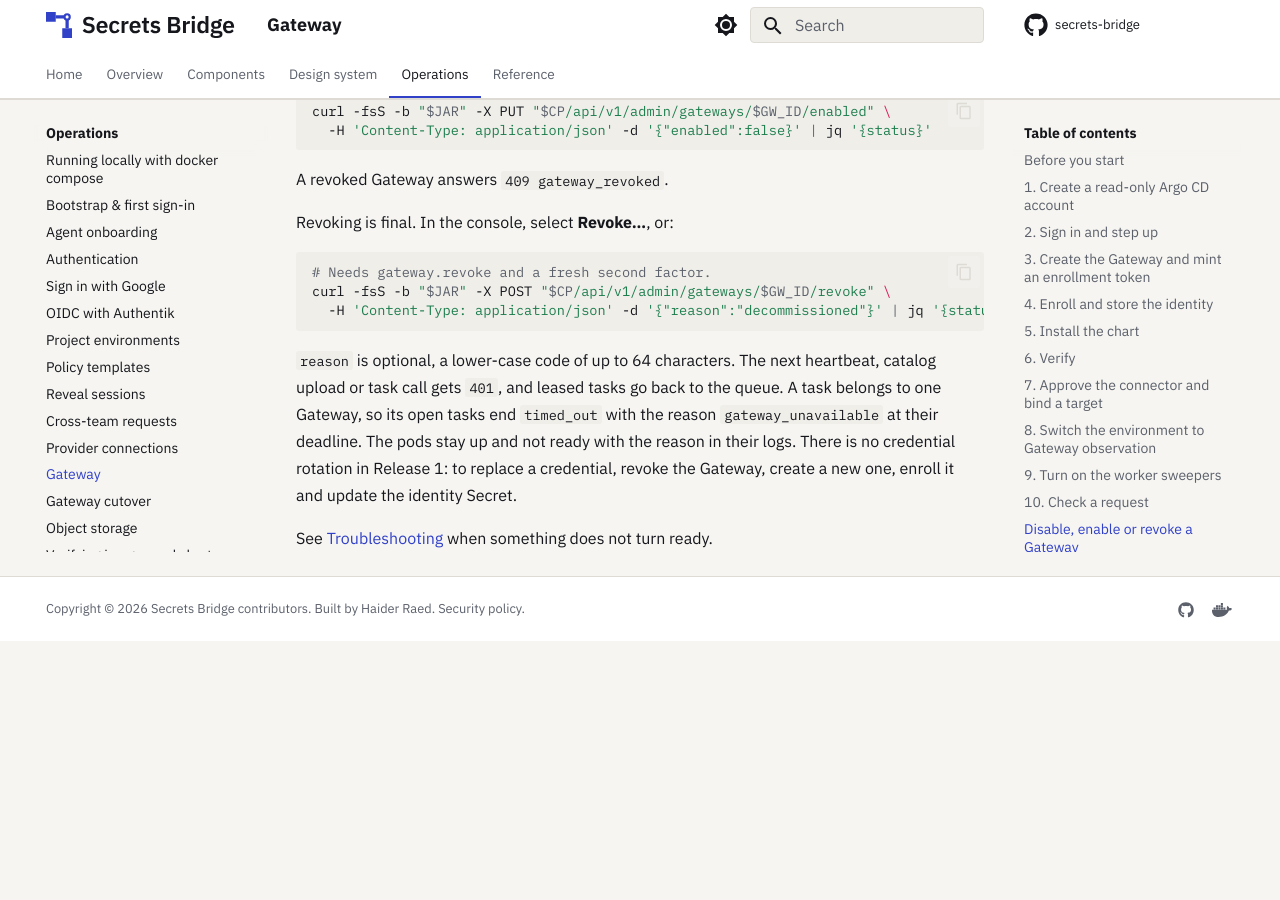
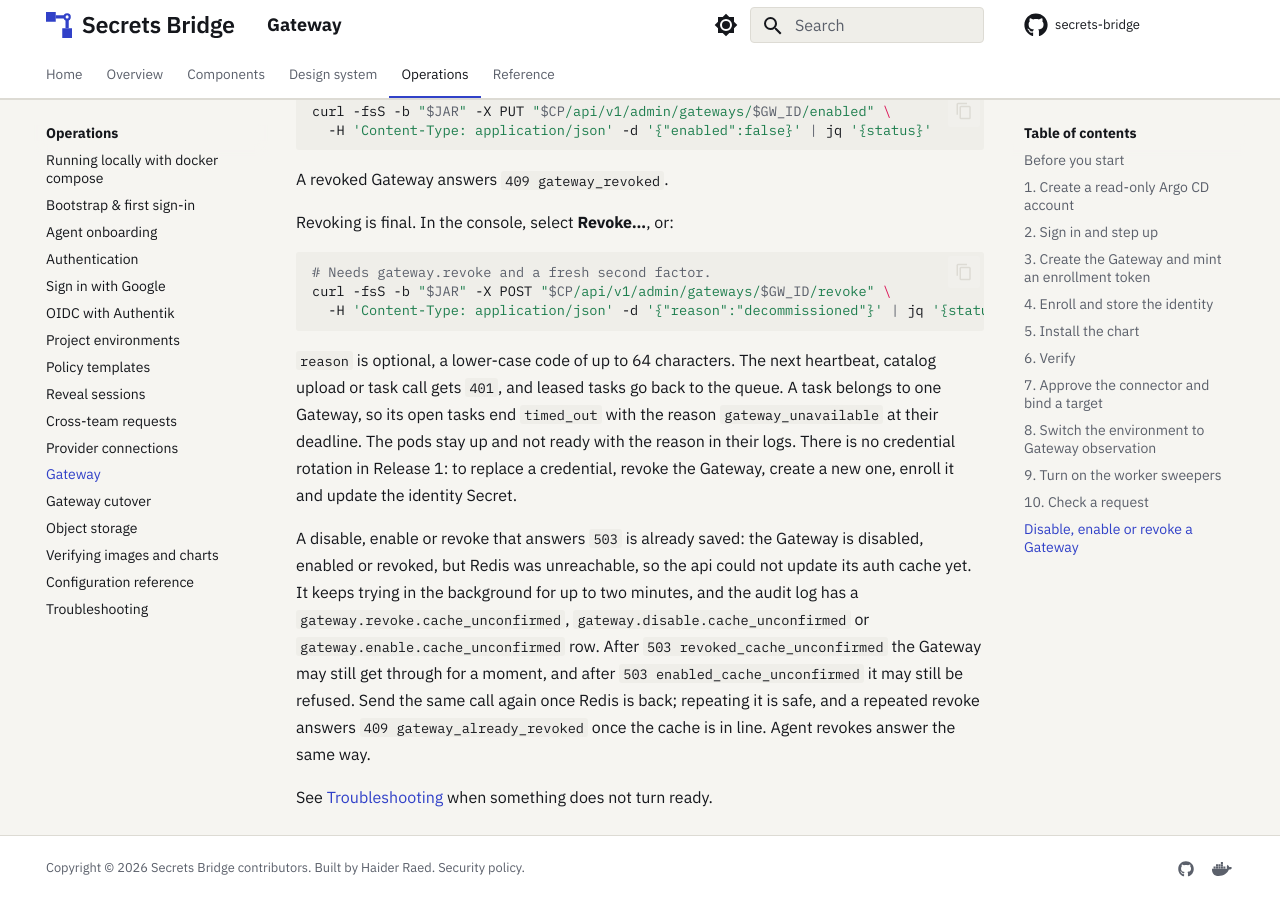
Before and after one commit to secrets-bridge/docs, an MkDocs documentation site: the page built from docs/operations/gateway.md, in a window 1280 px wide and 900 px high, scrolled down 10471 px. Built offline with MkDocs 1.6.1 and Material for MkDocs 9.7.7, drawn with Linux system fonts in a browser that asks for light colours; plug-ins that fetch from the network failed and are left out; the version menu is left out; before the commit the page ends 11112 px from its top, so only the background shows below that.

Commit message:
docs: the cache_unconfirmed 503s and the Redis eviction policy (#74)
A revoke, disable or enable that answers 503 revoked_cache_unconfirmed
or enabled_cache_unconfirmed is saved, and repeating it is safe. The
api Redis needs maxmemory-policy noeviction so a revoke tombstone is
never evicted before the cached credential. Goes with api#305.

Co-authored-by: mahdi salah <1337hatexe@gmail.com>

```diff
--- a/docs/operations/gateway.md
+++ b/docs/operations/gateway.md
@@ -507,5 +507,16 @@ reason in their logs. There is no credential rotation in Release 1: to replace a
 credential, revoke the Gateway, create a new one, enroll it and update the
 identity Secret.
 
+A disable, enable or revoke that answers `503` is already saved: the Gateway is
+disabled, enabled or revoked, but Redis was unreachable, so the api could not
+update its auth cache yet. It keeps trying in the background for up to two
+minutes, and the audit log has a `gateway.revoke.cache_unconfirmed`,
+`gateway.disable.cache_unconfirmed` or `gateway.enable.cache_unconfirmed` row.
+After `503 revoked_cache_unconfirmed` the Gateway may still get through for a
+moment, and after `503 enabled_cache_unconfirmed` it may still be refused. Send
+the same call again once Redis is back; repeating it is safe, and a repeated
+revoke answers `409 gateway_already_revoked` once the cache is in line. Agent
+revokes answer the same way.
+
 See [Troubleshooting](troubleshooting.md#gateway) when something does not turn
 ready.
```
Also changed, not shown: docs/operations/config.md (+1 -1 lines), docs/reference/api-endpoints.md (+3 -3 lines).
